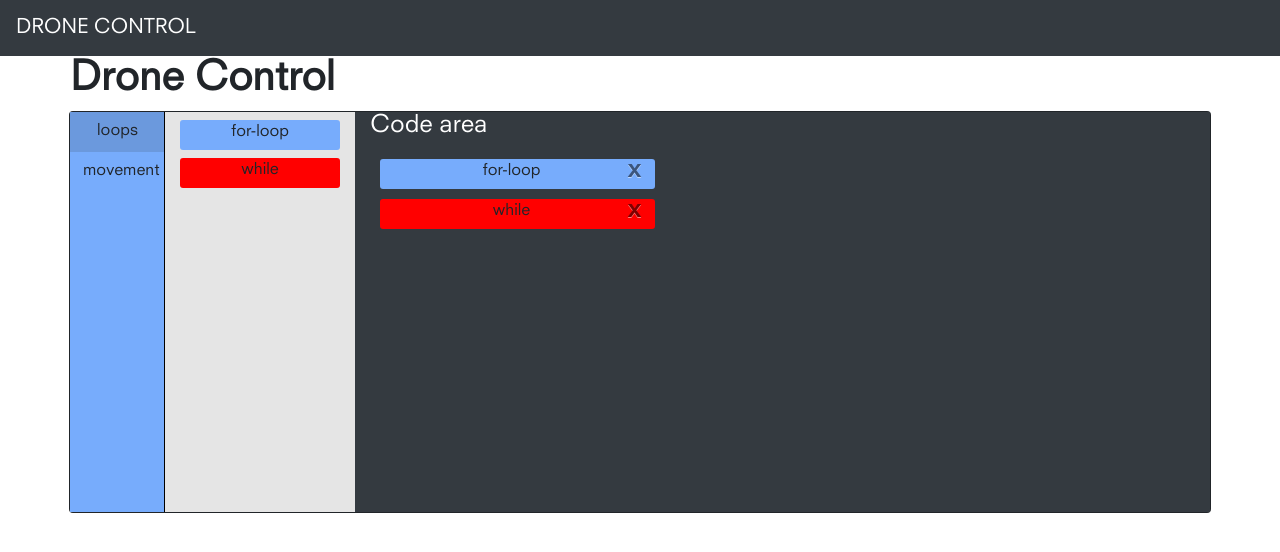
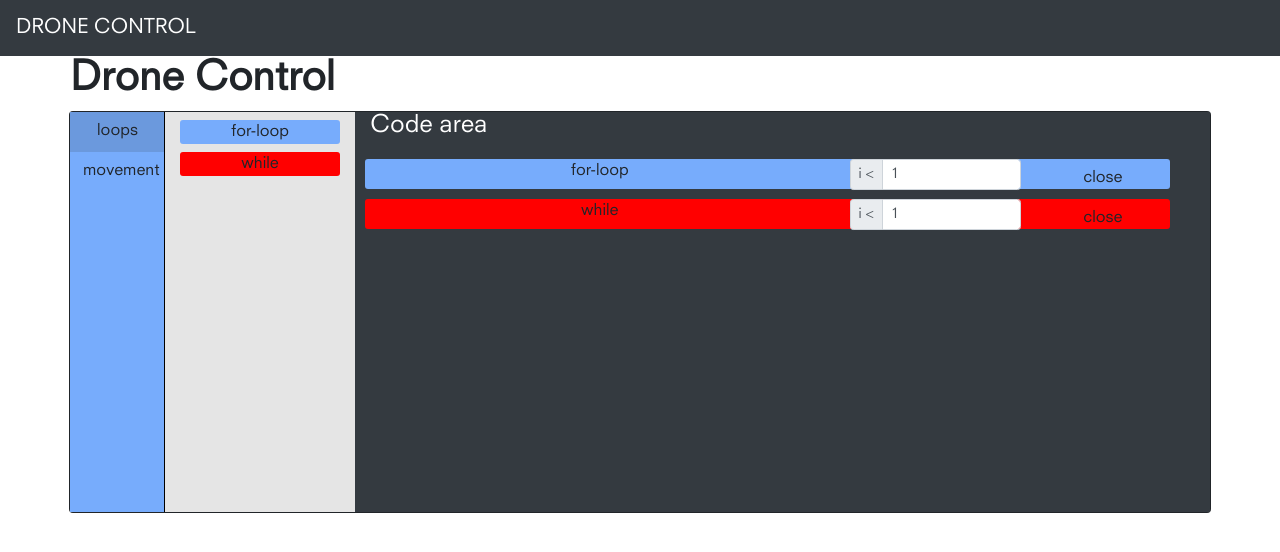
Before and after one commit to da1957/Drone-Control, a React (Create React App) app in the folder software/frontend/: page / in a window 1280 px wide. Shown: the top 552 px of the page. Built offline with nearby package versions, Linux system fonts and the light colour scheme.

Commit message:
added ability to choose loop length which is stored in state, few grid changes and temporarily made it uglier as im done with css for today

```diff
--- a/software/frontend/src/assets/components/grid.js
+++ b/software/frontend/src/assets/components/grid.js
@@ -14,16 +14,14 @@ class Grid extends React.Component {
                     i: i.toString(),
                     x: 0,
                     y: 0,
-                    w: 1,
+                    w: 2,
                     h: 1,
                     isResizable: false,
                 };
             }),
             counter: 2,
+            loopValues: {"for-loop.0": 1, "while.1": 1}
         };
-
-        this.onBreakPointChange = this.onBreakPointChange(this);
-        this.onLayoutChange = this.onLayoutChange.bind(this);
     }
 
     //TODO: Make a seperate block component, I tried but had problems with grid layout not rendering it, think you need to pass in lots of props
@@ -34,23 +32,47 @@ class Grid extends React.Component {
         var blockType = item.i.split('.')[0]
         var className = "droppable-element code-block ".concat(blockType)
 
-        blockType === "for-loop" || blockType === "while"
-            ? className = className.concat(" col-4")
-            : className = className.concat(" col-2")
+        var inputRequired = false
+
+        if (blockType === "for-loop" || blockType === "while") {
+            className = className.concat(" row no-flex-wrap")
+            inputRequired = true
+        } else {
+            className = className.concat(" row")
+        }
 
         return (
           <div className={className} key={item.i} data-grid={item}>
-            {blockType}
-            <Button close onClick={this.removeItem.bind(this, item)}>x</Button>
+              <div className="col-7">
+                <p>{blockType}</p>
+              </div>
+            {inputRequired &&
+                    <div className="input-group input-group-sm col-3">
+                        <div className="input-group-prepend">
+                            <span class="input-group-text">i &#60;</span>
+                        </div>
+                        <input type="text" class="form-control" placeholder="1" aria-label="Less than" value={this.state.loopValues[item.i]} onChange={this.onFormChange.bind(this, item)}/>
+                    </div>
+            }
+            <div className="col-2">
+                <a className="btn" onClick={this.removeItem.bind(this, item)}>close</a>
+            </div>
           </div>
         );
-      }
+    }
 
-    onBreakPointChange(breakpoint, cols) {
+    onFormChange = (item, event) => {
+        var newLoopValues = this.state.loopValues
+        newLoopValues[item.i] = event.target.value
+
+        this.setState({ loopValues: newLoopValues })
+    }
+
+    onBreakPointChange = (breakpoint, cols) => {
         this.setState({breakpoint: breakpoint, cols: cols})
     }
 
-    onLayoutChange(layout) {
+    onLayoutChange = (layout) => {
         //this.props.onLayoutChange(layout);
         this.setState({layout: layout});
     }
@@ -62,18 +84,29 @@ class Grid extends React.Component {
     onDrop = (layout, layoutItem, event) => {
         //This will retrieve data added to event when block is dragged
         var blockType = event.dataTransfer.getData("blockType")
+        var uniqueName = blockType + "." + this.state.counter
+        var width = 1
+
+        if (blockType == "for-loop" || blockType == "while") {
+            var newLoopValues = this.state.loopValues
+            newLoopValues[uniqueName] = 1
+            this.setState({ loopValues: newLoopValues })
+
+            width = 2
+        }
 
         //idk why this is needed but had a weird problem where it would have wrong y value so bodged it for now
         var yVal = layoutItem.y > 0 ? layoutItem.y -1 : layoutItem.y
-        this.setState({items: this.state.items.concat({i: blockType + "." + this.state.counter, x: layoutItem.x, y: yVal, w:1, h:1, isResizable: false}),
-        counter: this.state.counter + 1})
+        this.setState({items: this.state.items.concat({i: uniqueName, x: layoutItem.x, y: yVal, w:width, h:1, isResizable: false}),
+            counter: this.state.counter + 1})
+
     }
 
     render() {
         return (
             <div>
                 <ResponsiveGridLayout onLayoutChange={this.onLayoutChange}  onBreakpointChange={this.onBreakPointChange} isDroppable={true} onDrop={this.onDrop} {...this.props}>
-                    {this.state.items.map(i => this.createElement(i))}
+                    {this.state.items.map((i) => this.createElement(i))}
                 </ResponsiveGridLayout>
             </div>
         )
@@ -82,8 +115,9 @@ class Grid extends React.Component {
 
 Grid.defaultProps = {
     className: "layout",
-    cols: {lg: 1, md: 1, sm: 1, xs: 1, xxs: 1},
-    rowHeight: 30
+    cols: {lg: 2, md: 2, sm: 2, xs: 2, xxs: 2},
+    rowHeight: 30,
+    verticalCompact: false
 }
 
 export default Grid
--- a/software/frontend/src/assets/components/ide.js
+++ b/software/frontend/src/assets/components/ide.js
@@ -33,7 +33,7 @@ class IDE extends React.Component {
                 <div className="col-2 bg-lgrey pt-2">
                     {this.state.blockTypes.map(blockName => <DraggableCodeBlock name={blockName} />)}
                 </div>
-                <div className="col-9 bg-dark" style={{height: '50vh'}}>
+                <div className="col-9 bg-dark overflow" style={{height: '50vh'}}>
                     <h1 className="h4 text-white">Code area</h1>
                     <Grid />
                 </div>
--- a/software/frontend/src/assets/css/ide.css
+++ b/software/frontend/src/assets/css/ide.css
@@ -31,7 +31,6 @@
 }
 
 .code-block {
-    height: 30px;
     margin: auto;
     border-radius: 3px;
     text-align: center;
@@ -59,3 +58,17 @@
 .padding-0 {
     padding: 0 !important;
 }
+
+.width-30 {
+    max-width: 30%;
+}
+
+.overflow {
+    overflow: auto;
+}
+
+.no-flex-wrap {
+    flex-wrap: nowrap !important;
+    /* width: 80% !important;
+    margin-left: 20% !important; */
+}
```
